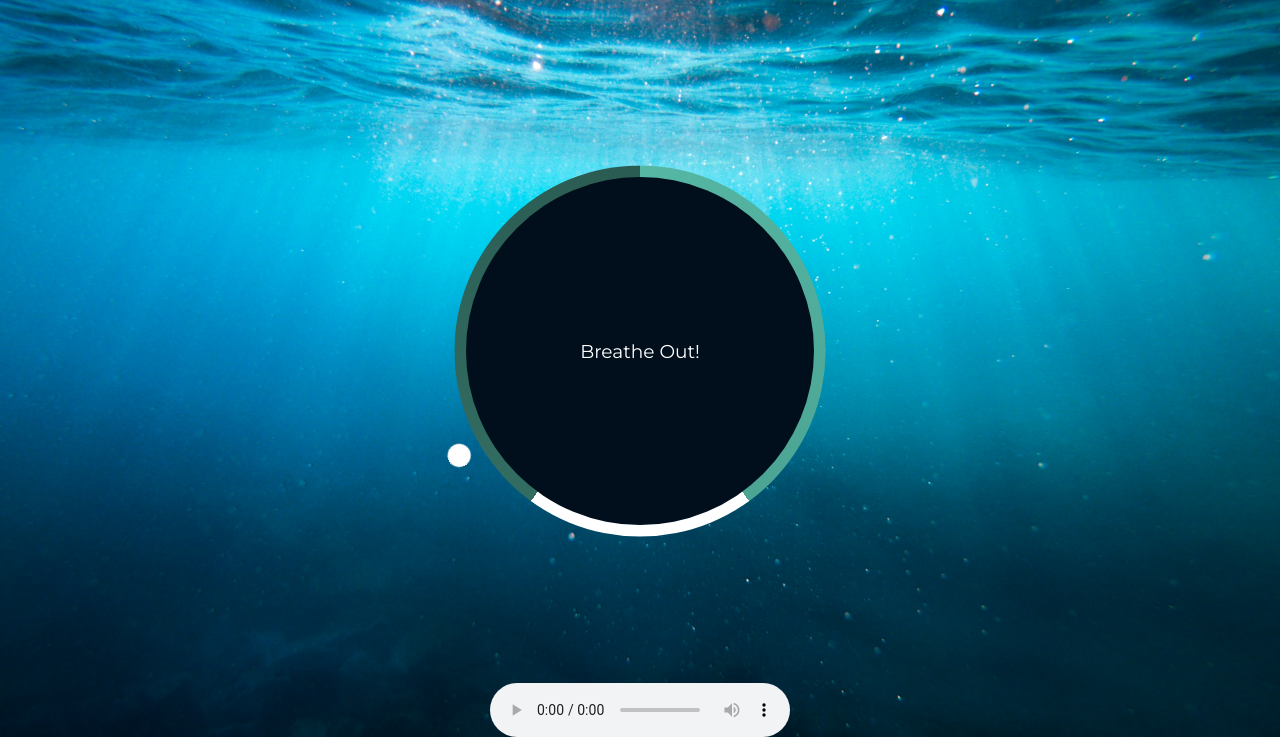
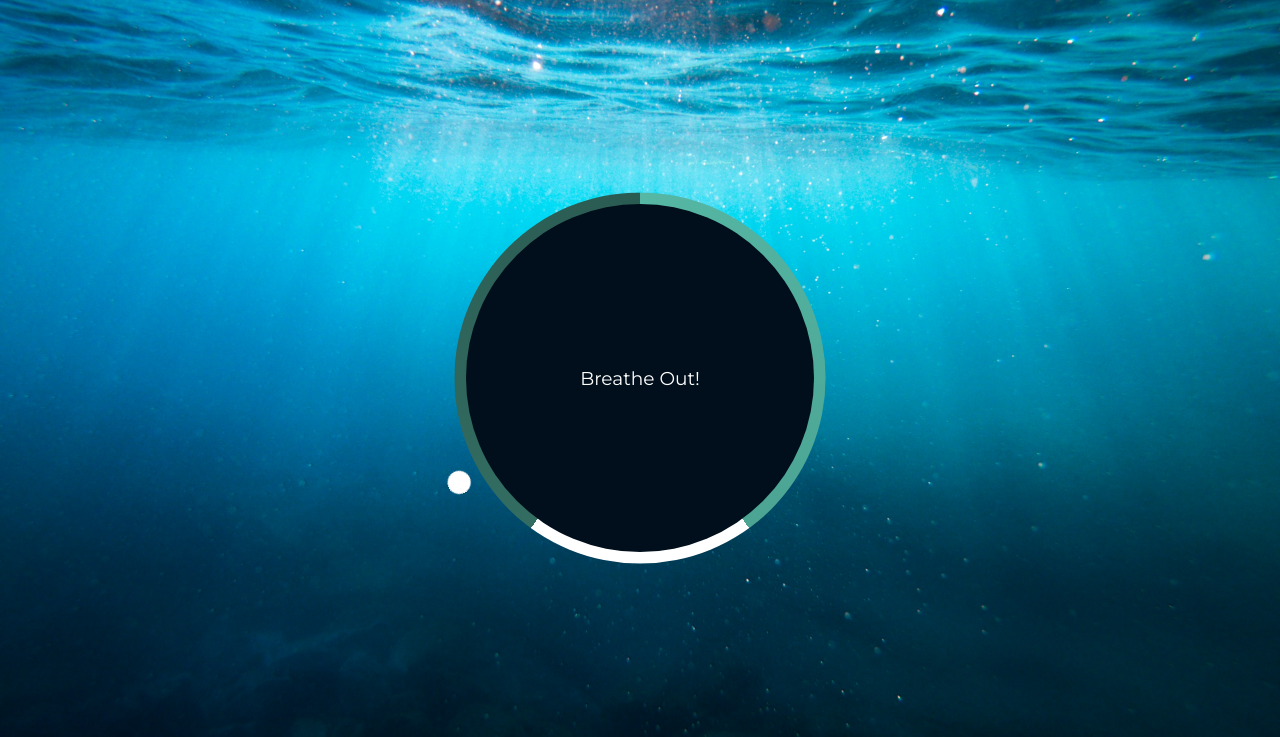
Before and after one commit to AliShahid786/Relaxer_Animation, a plain HTML site: page index.html in a window 1280 px wide. Shown: the part 63-800 px from the top of the page. Drawn offline with Linux system fonts and the light colour scheme.

Commit message:
Update index.html

```diff
--- a/index.html
+++ b/index.html
@@ -23,7 +23,7 @@
 
         <div class="gradient-circle"></div>
     </div>
-    <audio src="music.mp3" controls></audio>
+
     <script src="script.js"></script>
 </body>
 
```
